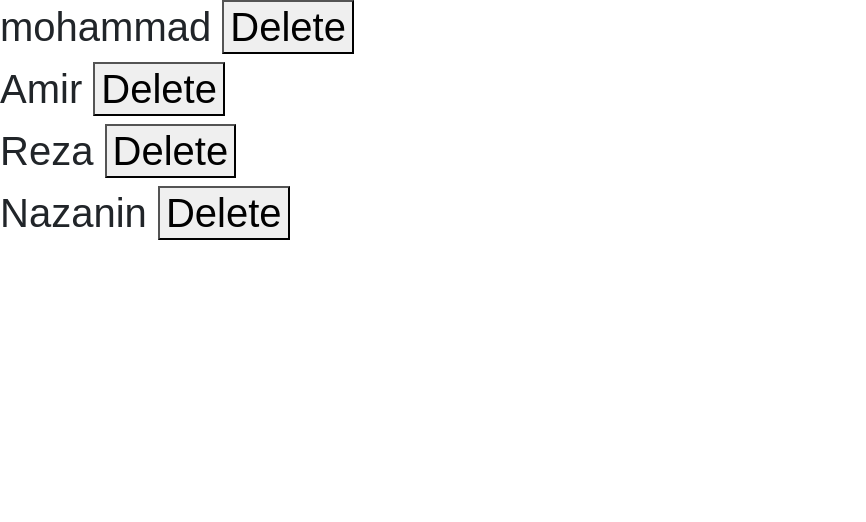
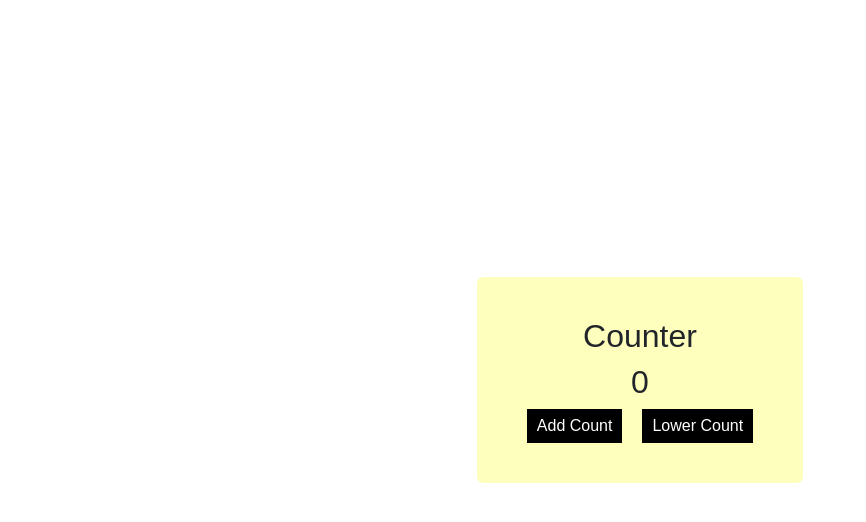
Before and after one commit to siavash-sattari/react-tutorial, a React (Create React App) app in the folder a1-main-concepts/: page / in a window 1280 px wide. Shown: the top 522 px of the page, without its empty margins (0-866 px from the left). Built offline with nearby package versions, Linux system fonts and the light colour scheme.

Commit message:
a1e9 - counter

```diff
--- a/a1-main-concepts/src/App.js
+++ b/a1-main-concepts/src/App.js
@@ -6,7 +6,8 @@ import React from 'react';
 // import Main from './E05/Main';
 // import Main from './E06/Main';
 // import Main from './E07/Main';
-import Main from './E08/Main';
+// import Main from './E08/Main';
+import Main from './E09/Main';
 import "./App.css"
 
 function App() {
--- /dev/null
+++ b/a1-main-concepts/src/E09/Main.css
@@ -0,0 +1,21 @@
+body {
+  display: flex;
+  justify-content: center;
+  align-items: center;
+  height: 95vh;
+}
+
+.container {
+  background: #feffbd;
+  padding: 40px;
+  text-align: center;
+  border-radius: 6px;
+}
+
+.container button {
+  border: none;
+  padding: 5px 10px;
+  background: #000;
+  color: #fff;
+  margin: 0 10px;
+}
--- /dev/null
+++ b/a1-main-concepts/src/E09/Main.jsx
@@ -0,0 +1,40 @@
+import React, { Component } from 'react';
+import './Main.css';
+
+export default class Main extends Component {
+  constructor(props) {
+    super(props);
+    this.state = {
+      counter: 0
+    };
+    this.addToCounter = this.addToCounter.bind(this);
+    this.minusFromCounter = this.minusFromCounter.bind(this);
+  }
+
+  addToCounter() {
+    this.setState(prevState => {
+      return { counter: prevState.counter + 1 };
+    });
+  }
+
+  minusFromCounter() {
+    this.setState(prevState => {
+      return { counter: prevState.counter - 1 };
+    });
+  }
+
+  render() {
+    return (
+      <>
+        <div className='container'>
+          <h2>Counter</h2>
+          <h2>{this.state.counter}</h2>
+          <div>
+            <button onClick={this.addToCounter}>Add Count</button>
+            <button onClick={this.minusFromCounter}>Lower Count</button>
+          </div>
+        </div>
+      </>
+    );
+  }
+}
```
